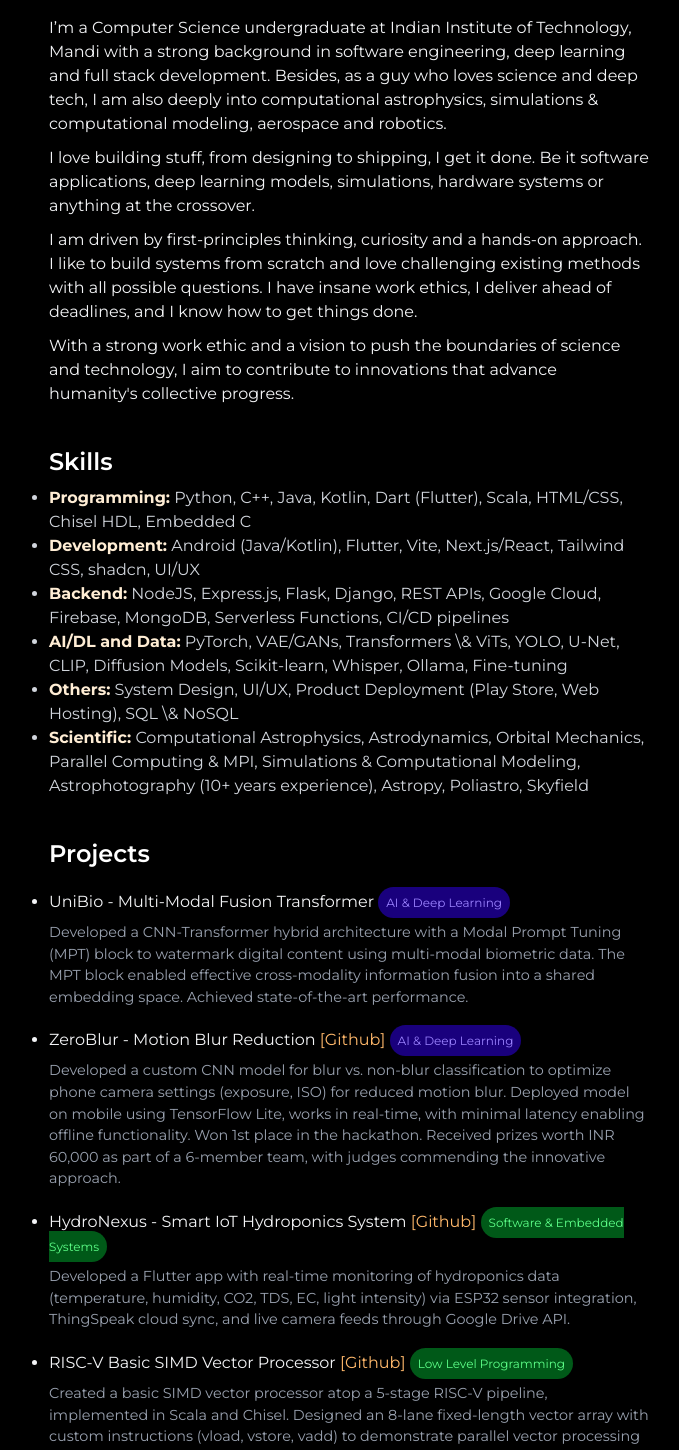
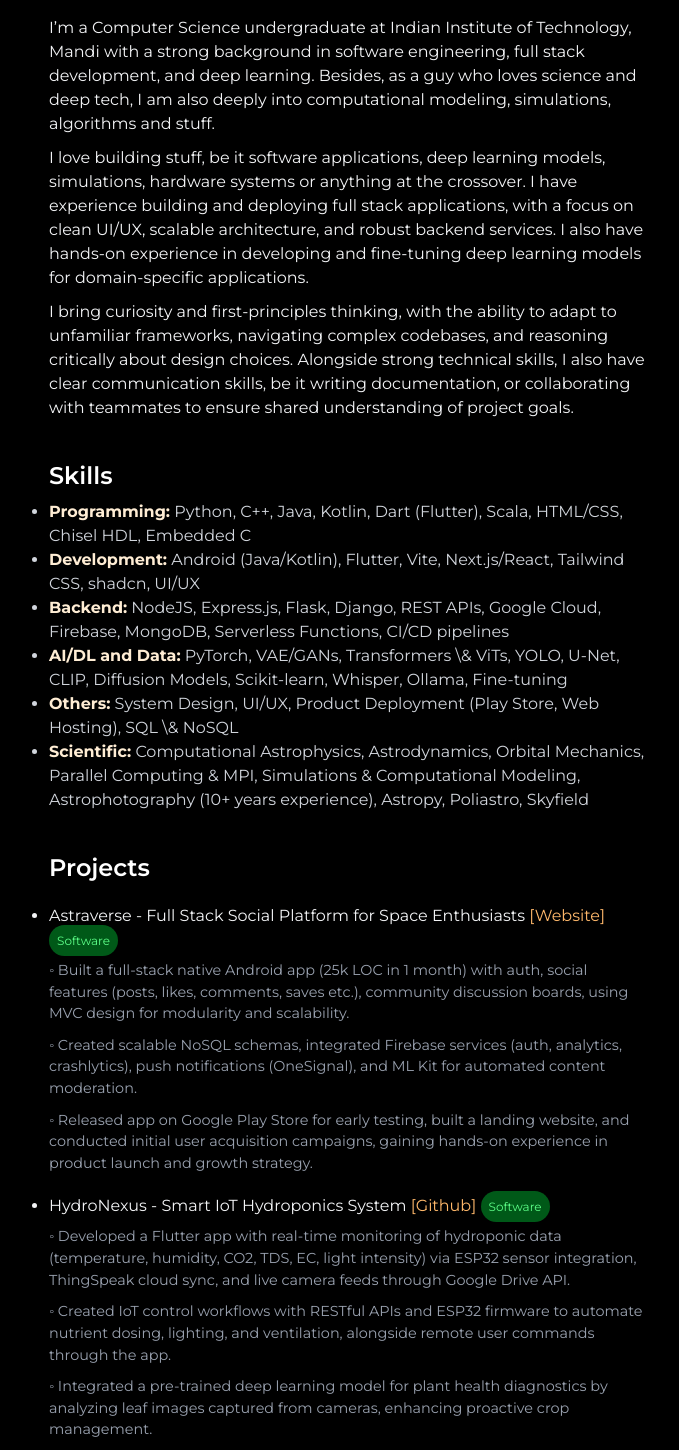
Before and after one commit to astrogeekdk/astrogeekdk.github.io, a plain HTML site: page index.html in a window 1280 px wide. Shown: the part 176-1626 px from the top of the page, without its empty margins (291-970 px from the left). Drawn offline with nearby package versions, Linux system fonts and the light colour scheme.

Commit message:
Update index.html

```diff
--- a/index.html
+++ b/index.html
@@ -96,26 +96,23 @@
 
 
             I’m a Computer Science undergraduate at Indian Institute of Technology, Mandi with a strong background in
-            software engineering, deep learning and full stack development. Besides, as a guy who loves science and deep
-            tech, I am also deeply into computational astrophysics, simulations & computational modeling, aerospace and
-            robotics.
+            software engineering, full stack development, and deep learning. Besides, as a guy who loves science and
+            deep tech, I am also deeply into computational modeling, simulations, algorithms and stuff.
 
             <br><br>
 
-            I love building stuff, from designing to shipping, I get it done. Be it software applications, deep learning
-            models, simulations, hardware systems or anything at the crossover.
+            I love building stuff, be it software applications, deep learning
+            models, simulations, hardware systems or anything at the crossover. I have experience building and deploying
+            full stack applications, with a focus on clean UI/UX, scalable architecture, and robust backend services. I
+            also have hands-on experience in developing and fine-tuning deep learning models for domain-specific
+            applications.
 
             <br><br>
 
-            I am driven by first-principles thinking, curiosity and a hands-on approach. I like to build systems from
-            scratch and love challenging existing methods with all possible questions. I have insane work ethics, I
-            deliver ahead of deadlines, and I know how to get things done.
-
-            <br><br>
-
-            With a strong work ethic and a vision to push the boundaries of science and technology, I aim to contribute
-            to innovations that advance humanity's collective progress.
-            <br><br>
+            I bring curiosity and first-principles thinking, with the ability to adapt to unfamiliar frameworks,
+            navigating complex codebases, and reasoning critically about design choices. Alongside strong technical
+            skills, I also have clear communication skills, be it writing documentation, or collaborating with teammates
+            to ensure shared understanding of project goals.
 
 
             <!-- //
@@ -140,7 +137,8 @@
                     APIs, Google Cloud, Firebase, MongoDB, Serverless Functions, CI/CD pipelines</li>
                 <li><span class="text-orange-100 font-bold">AI/DL and Data:</span> PyTorch, VAE/GANs, Transformers \&
                     ViTs, YOLO, U-Net, CLIP, Diffusion Models, Scikit-learn, Whisper, Ollama, Fine-tuning</li>
-                <li><span class="text-orange-100 font-bold">Others:</span> System Design, UI/UX, Product Deployment (Play
+                <li><span class="text-orange-100 font-bold">Others:</span> System Design, UI/UX, Product Deployment
+                    (Play
                     Store, Web Hosting), SQL \& NoSQL</li>
                 <li><span class="text-orange-100 font-bold">Scientific:</span> Computational Astrophysics,
                     Astrodynamics, Orbital
@@ -159,6 +157,41 @@
         <div class="mt-2 text-gray-400">
 
             <ul class="list-disc list-outside">
+
+
+
+                <li class="text-gray-100 mt-5 mb-2">Astraverse - Full Stack Social Platform for Space Enthusiasts
+                    <a href="https://astrogeekdk.github.io/astraverse/" class="text-orange-300">[Website]</a>
+                    <span class="bg-[#005918] text-[#5cff88] rounded-full p-2 text-xs">Software</span>
+                </li>
+                <p>◦ Built a full-stack native Android app (25k LOC in 1 month) with auth, social features (posts,
+                    likes, comments, saves
+                    etc.), community discussion boards, using MVC design for modularity and scalability. <br>
+                    ◦ Created scalable NoSQL schemas, integrated Firebase services (auth, analytics, crashlytics), push
+                    notifications
+                    (OneSignal), and ML Kit for automated content moderation. <br>
+                    ◦ Released app on Google Play Store for early testing, built a landing website, and conducted
+                    initial user acquisition
+                    campaigns, gaining hands-on experience in product launch and growth strategy.
+                </p>
+
+
+                <li class="text-gray-100 mt-5 mb-2">HydroNexus - Smart IoT Hydroponics System
+                    <a href="https://github.com/astrogeekdk/Hydroponic-App" class="text-orange-300">[Github]</a>
+                    <span class="bg-[#005918] text-[#5cff88] rounded-full p-2 text-xs">Software</span>
+
+                </li>
+                <p>◦ Developed a Flutter app with real-time monitoring of hydroponic data (temperature, humidity, CO2,
+                    TDS, EC, light
+                    intensity) via ESP32 sensor integration, ThingSpeak cloud sync, and live camera feeds through Google
+                    Drive API. <br>
+                    ◦ Created IoT control workflows with RESTful APIs and ESP32 firmware to automate nutrient dosing,
+                    lighting, and
+                    ventilation, alongside remote user commands through the app. <br>
+                    ◦ Integrated a pre-trained deep learning model for plant health diagnostics by analyzing leaf images
+                    captured from
+                    cameras, enhancing proactive crop management.
+                </p>
 
 
                 <li class="text-gray-100 mt-5 mb-2">UniBio - Multi-Modal Fusion Transformer
@@ -185,18 +218,6 @@
 
 
 
-                <li class="text-gray-100 mt-5 mb-2">HydroNexus - Smart IoT Hydroponics System
-                    <a href="https://github.com/astrogeekdk/Hydroponic-App" class="text-orange-300">[Github]</a>
-                    <span class="bg-[#005918] text-[#5cff88] rounded-full p-2 text-xs">Software & Embedded
-                        Systems</span>
-
-                </li>
-                <p>Developed a Flutter app with real-time monitoring of hydroponics data (temperature, humidity, CO2,
-                    TDS,
-                    EC, light intensity) via ESP32 sensor integration, ThingSpeak cloud sync, and live camera feeds
-                    through
-                    Google Drive API.
-                </p>
 
 
 
@@ -266,18 +287,7 @@
                     insertion, boostback burn, and return-to-launch-site (RTLS) maneuvers.</p>
 
 
-                <li class="text-gray-100 mt-5 mb-2">Orbital Rocket Launch Dynamics Model
-                    <a href="https://github.com/astrogeekdk/Rocket-Launch-Simulator"
-                        class="text-orange-300">[Github]</a>
-                    <span class="bg-[#593100] text-[#ffab45] rounded-full p-2 text-xs">Simulation</span>
-                </li>
-                <p>Developed an accurate 3D simulation of orbital rocket launch, with physics modeling, engine thrust
-                    vectoring, and
-                    control dynamics. Integrated realistic visualizations using a Milky Way star map, Earth textures,
-                    rocket 3D model, and
-                    particle systems for thrust. Simulated multi-phase flight including launch, slow coast/roll, stage
-                    separation, orbit
-                    insertion, boostback burn, and return-to-launch-site (RTLS) maneuvers.</p>
+
 
             </ul>
         </div>
```
